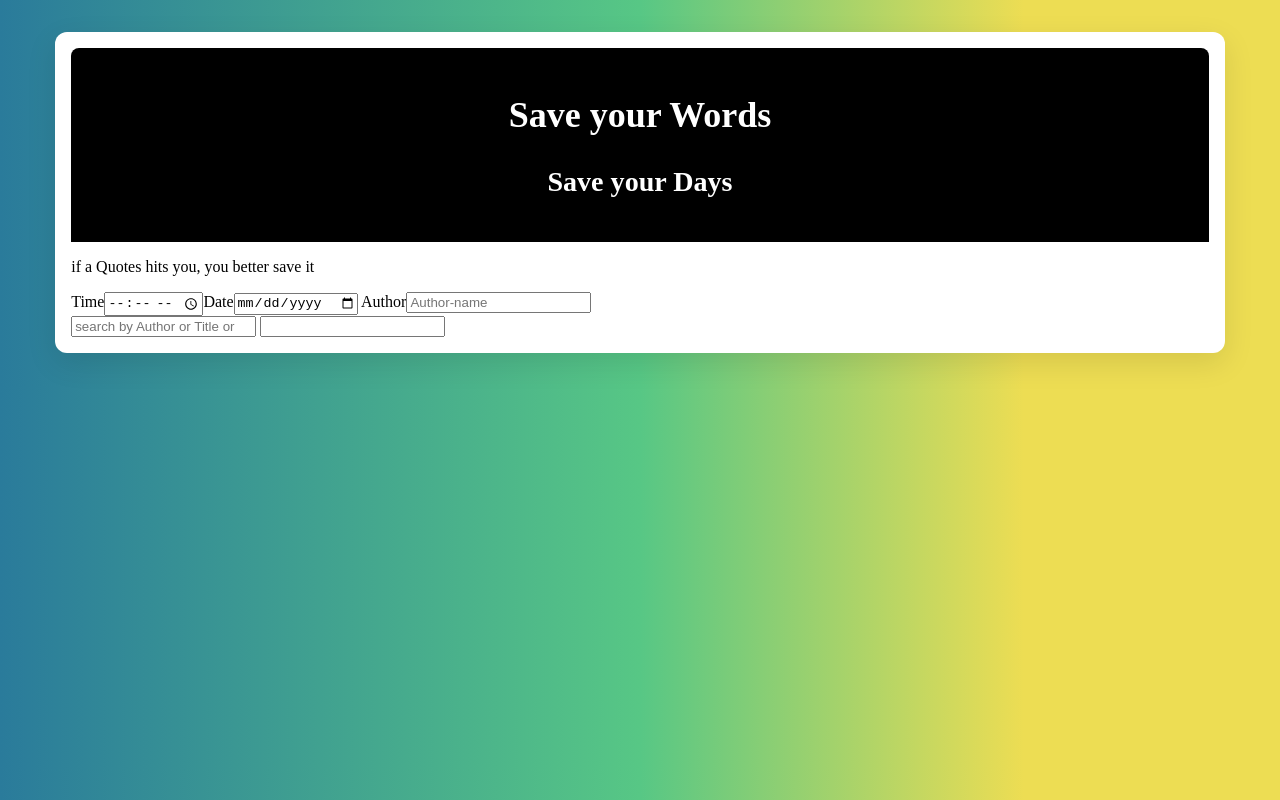
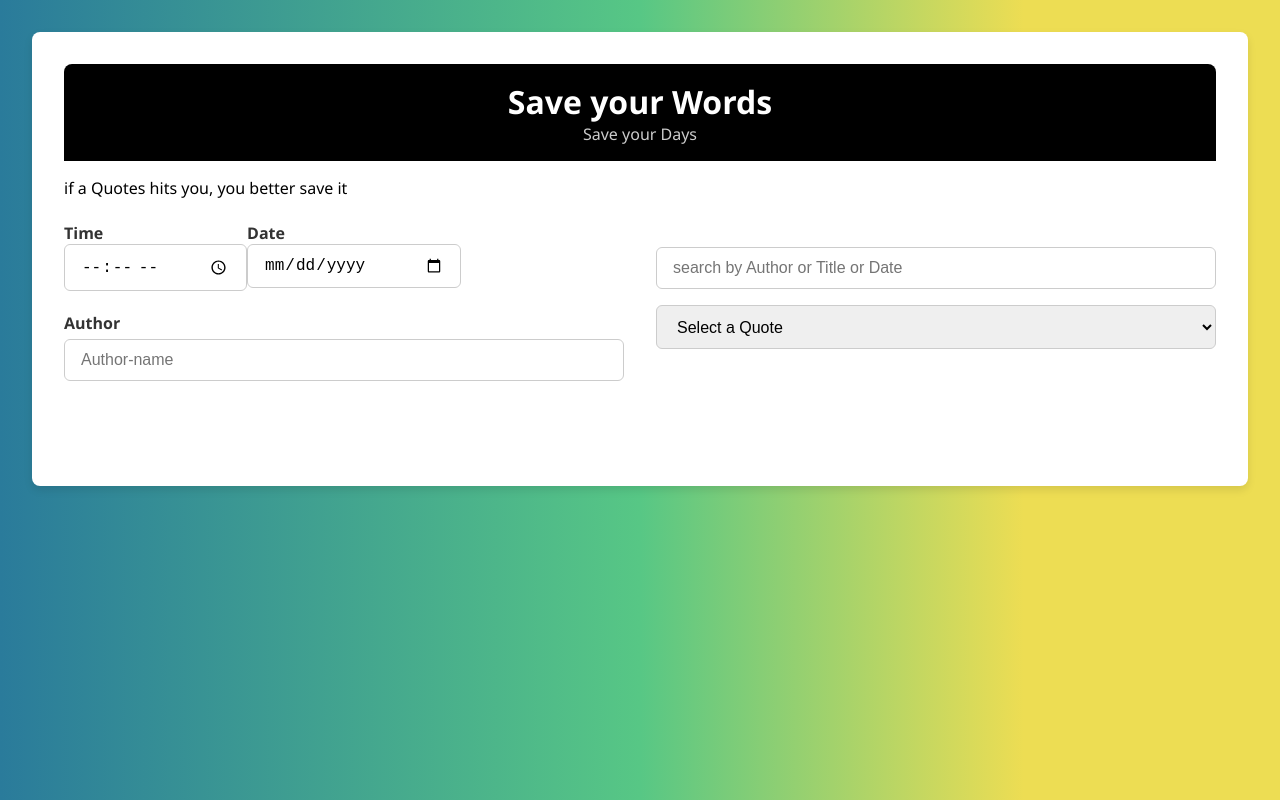
Before and after one commit to WaBuyange37/WiseWordVault2, a website: page publick/index.html in a window 1280 px wide. Drawn offline with Linux system fonts and the light colour scheme.

Commit message:
short-first part of form Best css

```diff
--- a/publick/index.html
+++ b/publick/index.html
@@ -16,12 +16,18 @@
       <form action="">
         <div class="amafomu">
           <div class="left">
-            <span> <label for="time">Time</label><input type="time"><label>Date</label><input type="date"></span>
+            <span style="display: flex; flex-direction: horizontal;"> <label for="time">Time<input type="time"></label><label>Date<input type="date"></label></span>
             <span><label for="author">Author</label><input type="name" placeholder="Author-name"></span>
           </div>
           <div class="right">
             <span><input type="search" placeholder="search by Author or Title or Date"></span>
-            <span><input type="option"></span>
+            <span><select name="Title" id="select">
+              <label for="select">Select a Quote</label>
+              <option value="">Select a Quote</option>
+              <option value="">If Die you Live</option>
+              <option value="">Jesus is God</option>
+              <option value="">He is God's Ship</option>
+            </select></span>
           </div>
 
         </div>
--- a/publick/styles.css
+++ b/publick/styles.css
@@ -1,5 +1,8 @@
 body{
   background: linear-gradient(90deg,rgba(42, 123, 155, 1) 0%, rgba(87, 199, 133, 1) 50%, rgba(237, 221, 83, 1) 80%);
+  margin: 0;
+  padding: 0;
+  font-family: 'Segoe UI', sans-serif;
 }
 .wiseWord{
   display: flex;
@@ -9,8 +12,11 @@ body{
   max-width: 1200px;
   background-color: white;
   border-radius: 12px;
-  box-shadow: 0 10px 30px rgba(0, 0, 0, 0.1);
+  box-shadow: 0 4px 8px rgba(0, 0, 0, 0.1);
+  border-radius: 8px;
+  overflow: hidden;
   width: 90%;
+  padding: 2rem;
 }
 header{
   max-width: 95%;
@@ -20,6 +26,88 @@ header{
   text-align: center;
   font-size: 1.5rem;
   border-radius: 8px 8px 0 0;
+}
+
+header h1 {
+  margin: 0;
+  font-size: 2rem;
+}
+
+header h3 {
+  margin: 0;
+  font-weight: 400;
+  font-size: 1rem;
+  color: #ccc;
+}
+
+.forms {
+  margin-top: 2rem;
+}
+
+form {
+  display: flex;
+  flex-direction: column;
+  gap: 1.5rem;
+}
+
+.amafomu {
+  display: flex;
+  flex-wrap: wrap;
+  flex-direction: horizontal;
+  justify-content: space-between;
+  gap: 2rem;
+}
+
+.left{
+  transform: translateY(-25px);
+  flex: 1;
+  min-width: 250px;
+  display: flex;
+  flex-direction: column;
+  gap: 1rem;
+}
+.right {
+  flex: 1;
+  min-width: 250px;
+  display: flex;
+  flex-direction: column;
+  gap: 1rem;
+}
+
+/* Inputs and labels */
+label {
+  display: block;
+  font-weight: 600;
+  margin-bottom: 0.3rem;
+  color: #333;
+}
+
+input[type="text"],
+input[type="name"],
+input[type="time"],
+input[type="date"],
+input[type="search"],
+input[type="option"],
+textarea {
+  width: 100%;
+  padding: 0.7rem 1rem;
+  font-size: 1rem;
+  border: 1px solid #ccc;
+  border-radius: 6px;
+  box-sizing: border-box;
+  transition: border 0.3s ease;
+}
+select{
+  padding: 0.7rem 1rem;
+  font-size: 1rem;
+  border: 1px solid #ccc;
+  border-radius: 6px;
+  transition: border 0.3s ease;
+  width: 100%;
+}
+input:focus, select:focus {
+  border-color: #2a7b9b;
+  outline: none;
 }
 
 @media (max-width: 768px) {
```
